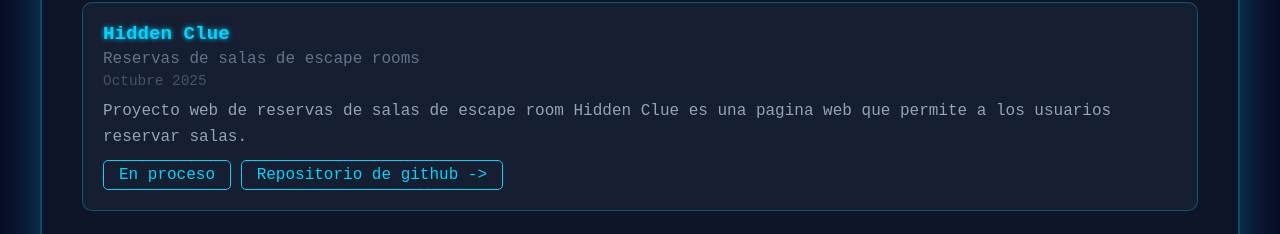
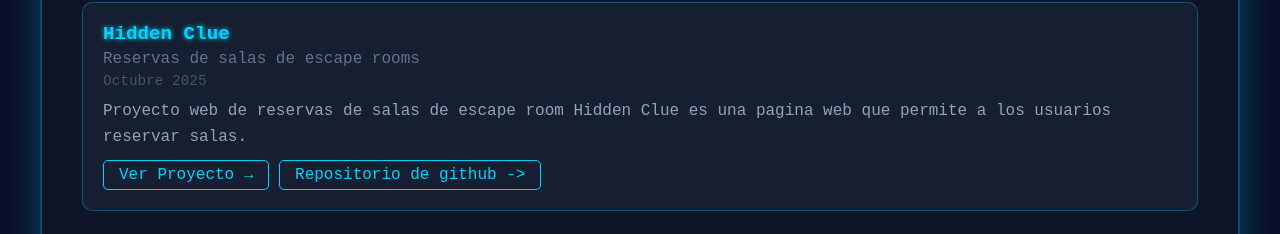
Before and after one commit to Astivero-x3d/curriculumismael.github.io, a plain HTML site: page index.html in a window 1280 px wide. Shown: the part 1307-1541 px from the top of the page. Drawn offline with Linux system fonts and the light colour scheme.

Commit message:
Actualizacion en Proyectos > Hidden Clue
Ya se puede ver la página de Hidden Clue.

Enlace: https://hiddenclue.org

```diff
--- a/index.html
+++ b/index.html
@@ -71,8 +71,8 @@
                         Proyecto web de reservas de salas de escape room
                         Hidden Clue es una pagina web que permite a los usuarios reservar salas.
                     </div>
-                    <!-- Enlace deshabilitado porque el proyecto está en proceso -->
-                    <a style="cursor: not-allowed;" class="project-link" target="_blank">En proceso</a>
+                    <!-- Enlace al proyecto -->
+                    <a href="https://hiddenclue.org" class="project-link" target="_blank">Ver Proyecto →</a>
                     <!-- Enlace al repositorio de GitHub del proyecto -->
                     <a href="https://github.com/Astivero-x3d/Hidden-Clue" class="project-link" target="_blank">Repositorio de github -></a>
                 </div>
```
